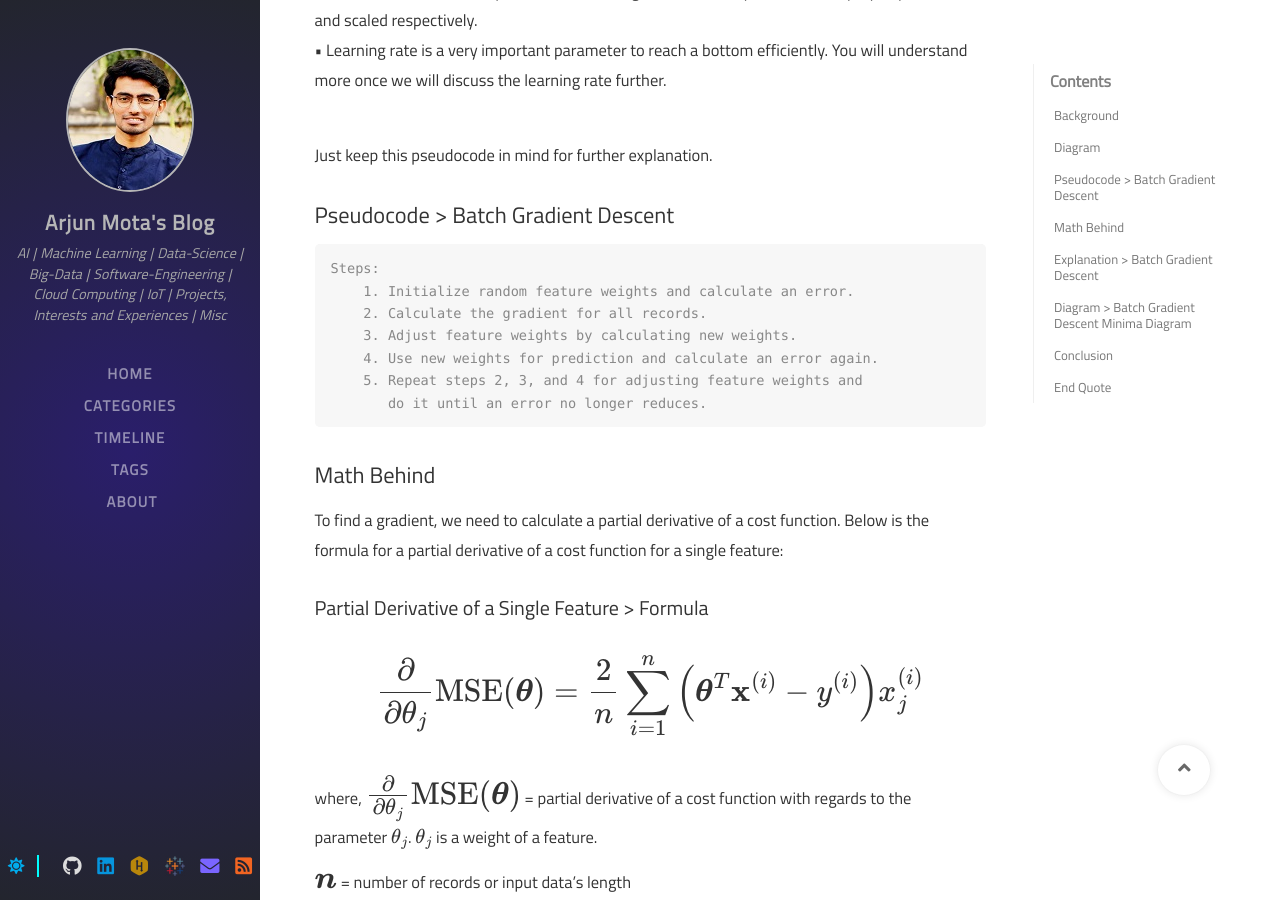
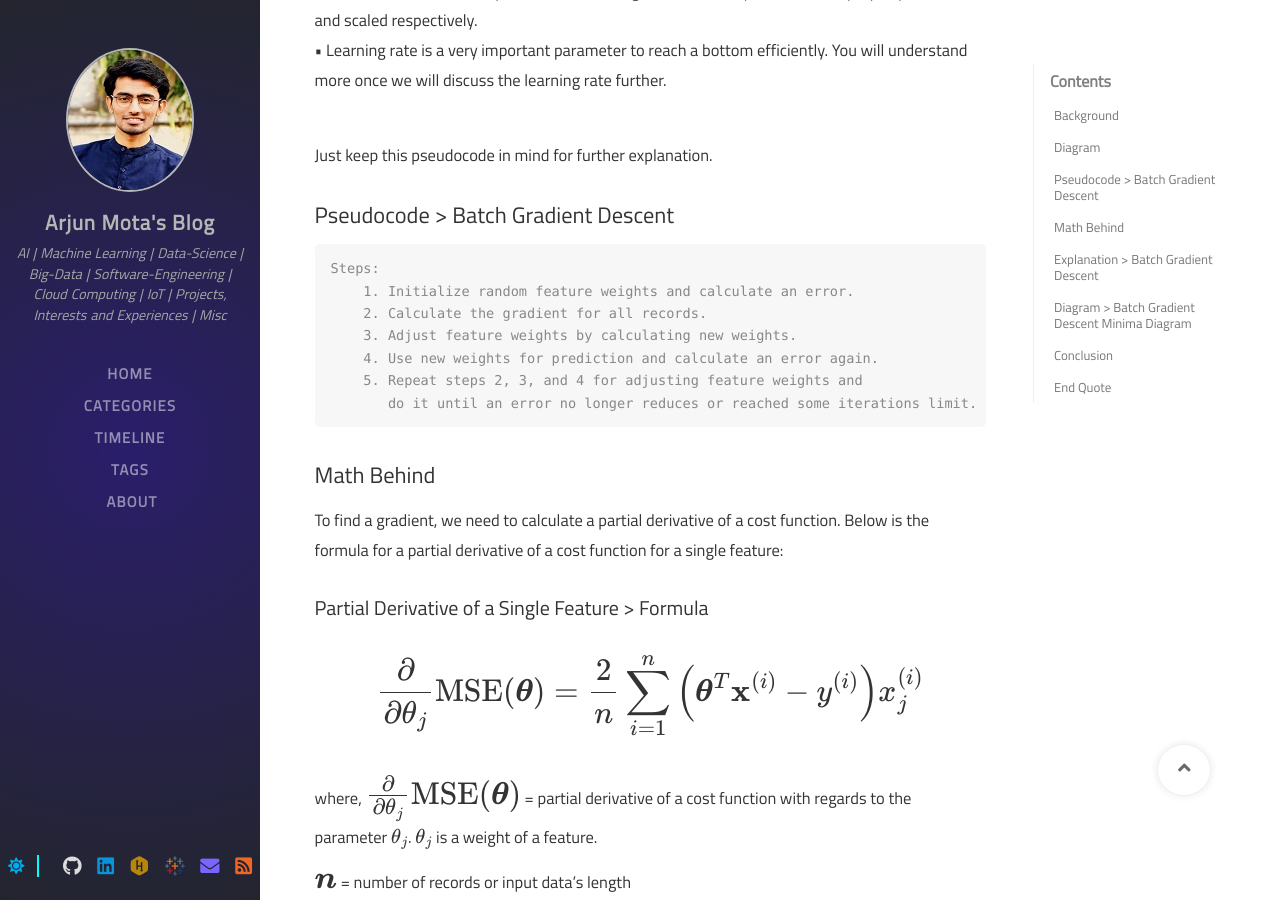
Before and after one commit to Arjun-Mota/arjun-mota.github.io, a Jekyll site: the page built from _posts/2020/terminologies/2020-09-12-batch-gradient-descent.md, in a window 1280 px wide and 900 px high, scrolled down 1795 px. Built offline with Jekyll 4.4.1, drawn with Linux system fonts in a browser that asks for light colours; nearby versions of some CDN libraries; some web fonts are replaced; comment, search, counter and statistics services are not loaded.

Commit message:
Modify: changed batch gradient descent summary

````diff
--- a/_posts/2020/terminologies/2020-09-12-batch-gradient-descent.md
+++ b/_posts/2020/terminologies/2020-09-12-batch-gradient-descent.md
@@ -57,7 +57,7 @@ Steps:
     3. Adjust feature weights by calculating new weights.
     4. Use new weights for prediction and calculate an error again.
     5. Repeat steps 2, 3, and 4 for adjusting feature weights and
-       do it until an error no longer reduces.
+       do it until an error no longer reduces or reached some iterations limit.
 ```
 
 ## Math Behind
````
Also changed, not shown: other parts of _posts/2020/terminologies/2020-09-12-batch-gradient-descent.md (+1 -1 lines).
